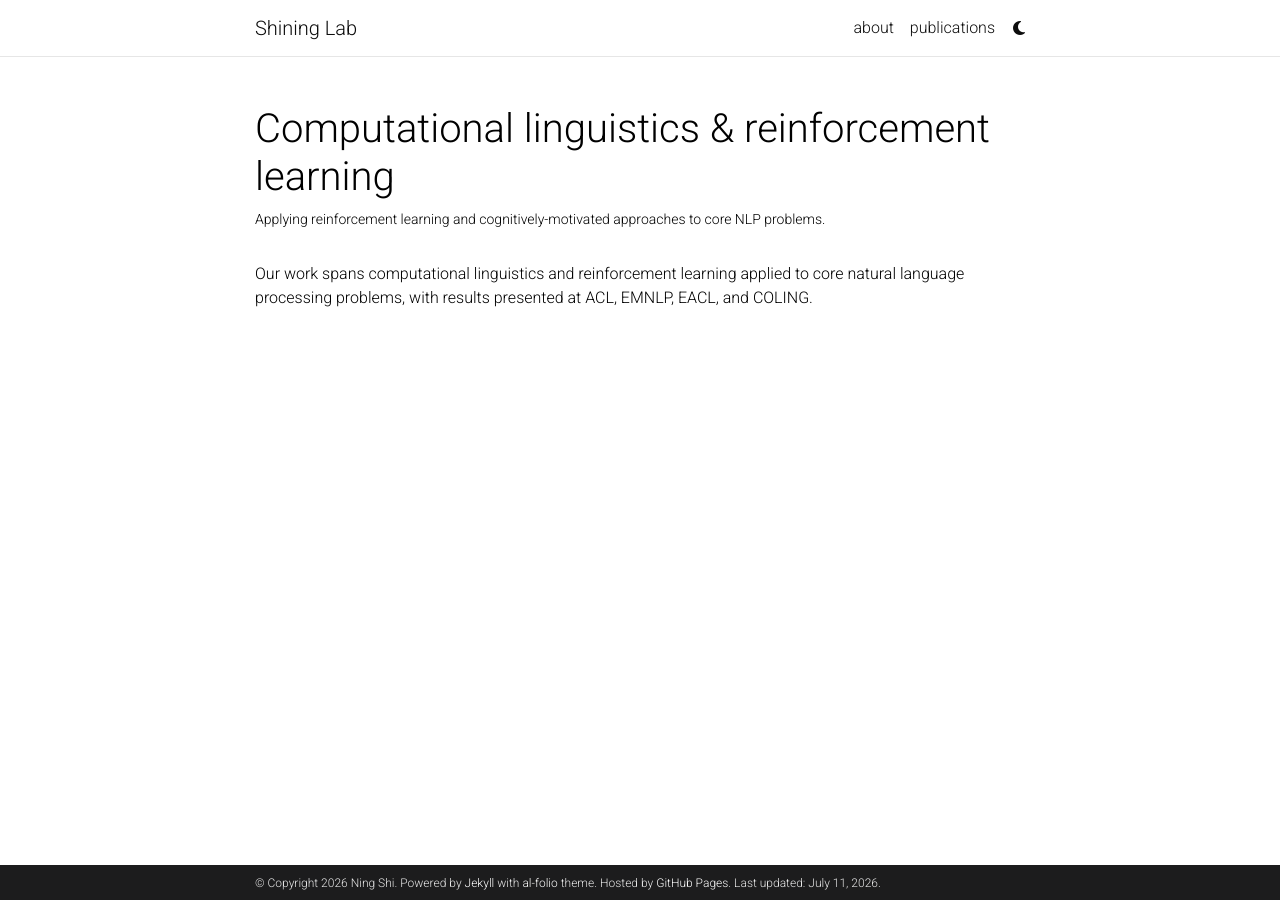
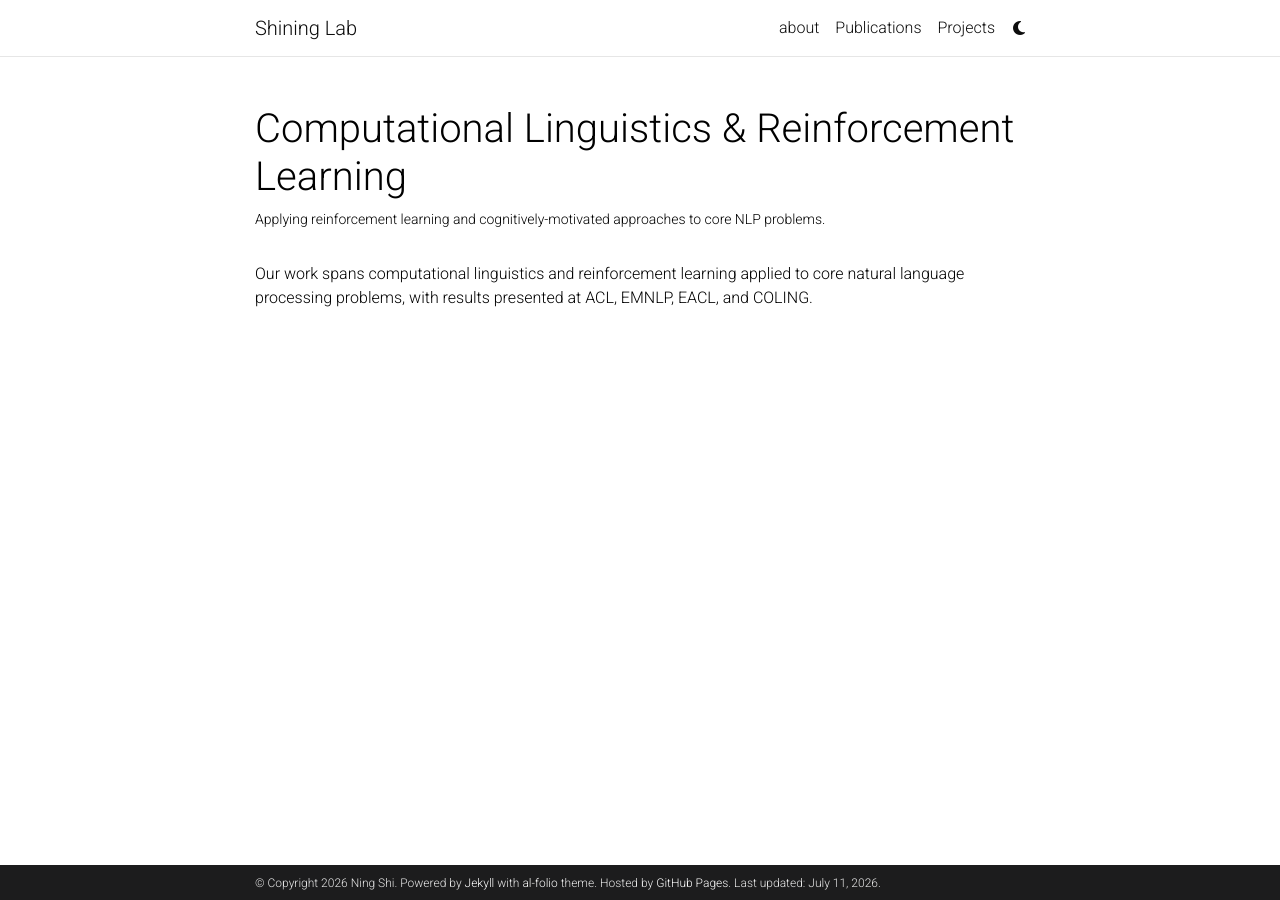
Before and after one commit to MrShininnnnn/MrShininnnnn.github.io, a Jekyll site: the page built from _projects/computational-linguistics.md, in a window 1280 px wide. Built offline with Jekyll 4.4.1, drawn with Linux system fonts in a browser that asks for light colours; comment, search, counter and statistics services are not loaded; a style sheet for code colours, icons or effects is not loaded.

Commit message:
Add missing /projects/ index page, fix broken title casing
The projects collection had no index page — _config.yml emits
individual entries at /projects/:path/ but nothing rendered /projects/
itself, and the navbar only lists pages with nav: true, so the three
new research project entries were undiscoverable.

Also removes the `| capitalize` filter from _layouts/page.html: it
lowercased the whole title before capitalizing only the first letter,
turning "LLM Analysis & Evaluation" into "Llm analysis & evaluation".
publications.md and the new projects.md now set exact-case titles in
front matter instead of relying on the filter. Also drops the
text-lowercase class from project card titles in _includes/projects.html
for the same reason.

```diff
--- a/_includes/projects.html
+++ b/_includes/projects.html
@@ -13,7 +13,7 @@
           alt="project thumbnail" -%}
         {%- endif %}
         <div class="card-body">
-          <h2 class="card-title text-lowercase">{{ project.title }}</h2>
+          <h2 class="card-title">{{ project.title }}</h2>
           <p class="card-text">{{ project.description }}</p>
           <div class="row ml-1 mr-1 p-0">
             {%- if project.github -%}
--- a/_layouts/page.html
+++ b/_layouts/page.html
@@ -5,7 +5,7 @@
         <div class="post">
 
           <header class="post-header">
-            <h1 class="post-title">{{ page.title | capitalize }}</h1>
+            <h1 class="post-title">{{ page.title }}</h1>
             <p class="post-description">{{ page.description | markdownify | remove: '<p>' | remove: '</p>' }}</p>
           </header>
 
```
Also changed, not shown: _pages/projects.md (added, +34 -0 lines), _pages/publications.md (+1 -1 lines).
